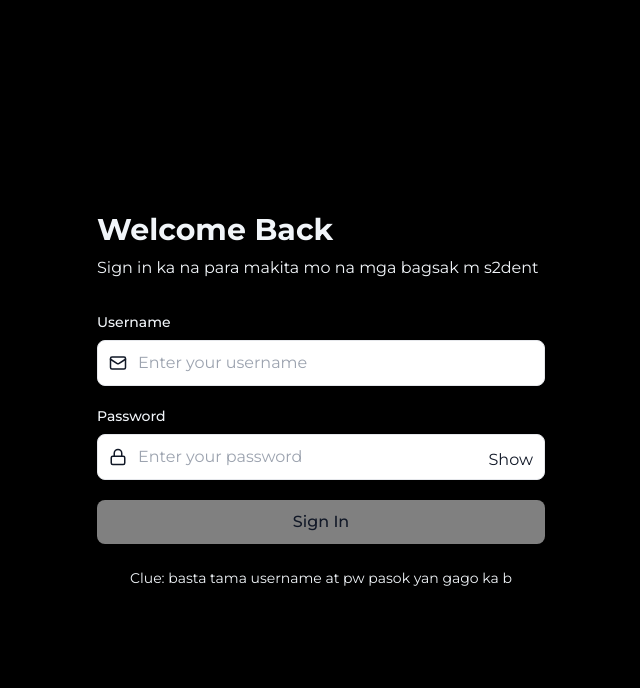
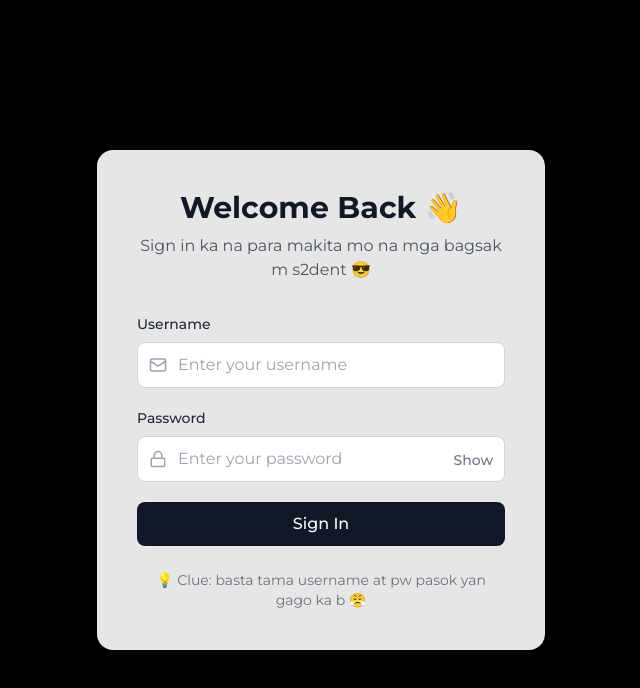
Before and after one commit to slur1/Quiz, a React (Vite) app: page /admin in a window 1280 px wide. Shown: the top 688 px of the page, without its empty margins (319-959 px from the left). Built offline with nearby package versions, Linux system fonts and the light colour scheme.

Commit message:
some changes

```diff
--- a/src/App.jsx
+++ b/src/App.jsx
@@ -7,7 +7,7 @@ import AddQuestion from "./admin/AddQuestion";
 import PixelLoader from "./components/PixelLoader";
 import LoginPage from "./admin/LoginPage";
 import Dashboard from "./admin/Dashboard";
-import DashboardOverview from "./admin/components/DashboardOverview";
+import ThankYou from "./components/ThankYouPage";
 
 
 
@@ -21,6 +21,7 @@ export default function App() {
         <Route path="/quizstart/:randomCode/:student_id/:quiz_id/:randomCode" element={<QuizPage />} />
         <Route path="/addingquestions" element={<AddQuestion />} />
         <Route path="/loader" element={<PixelLoader />} />
+        <Route path="/thankyou" element={<ThankYou />} />
 
         {/* Admin Routes */}
         <Route path="/admin" element={<LoginPage onLogin={(u, p) => console.log(u, p)} />} />
--- a/src/Pages/QuizPage.jsx
+++ b/src/Pages/QuizPage.jsx
@@ -363,7 +363,7 @@ useEffect(() => {
 
   const handleQuit = () => {
     clearState();
-    navigate(`/`);
+    navigate(`/thankyou`);
   };
 
   const handleReviewAnswers = () => {
@@ -425,6 +425,7 @@ useEffect(() => {
   if (showScore) {
     return (
       <>
+      <LogoIcon/>
         <QuizResult
           score={score}
           onQuit={handleQuit}
--- a/src/admin/LoginPage.jsx
+++ b/src/admin/LoginPage.jsx
@@ -21,70 +21,80 @@ export default function LoginPage({ onLogin }) {
   };
 
   return (
-    <div className="admin-body flex h-screen">
-      <div className="flex-1 flex items-center justify-center p-8">
-        <div className="w-full max-w-md">
-          <div className="mb-8">
-            <h2 className="text-3xl font-bold text-foreground mb-2">Welcome Back</h2>
-            <p className="text-muted-foreground">
-              Sign in ka na para makita mo na mga bagsak m s2dent
+    <div className="admin-body flex h-screen items-center justify-center bg-gray-100">
+      {/* Card Container */}
+      <div className="bg-white/90 backdrop-blur-sm shadow-2xl rounded-2xl p-10 w-full max-w-md">
+        <div className="mb-8 text-center">
+          <h2 className="text-3xl font-bold text-gray-900 mb-2">
+            Welcome Back 👋
+          </h2>
+          <p className="text-gray-600">
+            Sign in ka na para makita mo na mga bagsak m s2dent 😎
           </p>
         </div>
 
         <form onSubmit={handleSubmit} className="space-y-5">
+          {/* Username Field */}
           <div>
-              <label htmlFor="username" className="block text-sm font-medium text-foreground mb-2">
+            <label
+              htmlFor="username"
+              className="block text-sm font-medium text-gray-800 mb-2"
+            >
               Username
             </label>
             <div className="relative">
-                <Mail size={18} className="absolute left-3 top-3.5 text-gray-900" />
+              <Mail size={18} className="absolute left-3 top-3.5 text-gray-400" />
               <input
                 id="username"
                 type="text"
                 value={username}
                 onChange={(e) => setUsername(e.target.value)}
                 placeholder="Enter your username"
-                  className="w-full pl-10 pr-4 py-2.5 border border-input rounded-lg bg-background text-gray-900 placeholder-muted-foreground focus:outline-none focus:ring-2 focus:ring-gray-900 focus:border-transparent transition"
+                className="w-full pl-10 pr-4 py-2.5 border border-gray-300 rounded-lg bg-white text-gray-900 placeholder-gray-400 focus:outline-none focus:ring-2 focus:ring-gray-900 transition"
               />
             </div>
           </div>
 
+          {/* Password Field */}
           <div>
-              <label htmlFor="password" className="block text-sm font-medium text-foreground mb-2">
+            <label
+              htmlFor="password"
+              className="block text-sm font-medium text-gray-800 mb-2"
+            >
               Password
             </label>
             <div className="relative">
-                <Lock size={18} className="absolute left-3 top-3.5 text-gray-900" />
+              <Lock size={18} className="absolute left-3 top-3.5 text-gray-400" />
               <input
                 id="password"
                 type={showPassword ? "text" : "password"}
                 value={password}
                 onChange={(e) => setPassword(e.target.value)}
                 placeholder="Enter your password"
-                  className="w-full pl-10 pr-12 py-2.5 border border-input rounded-lg bg-background text-gray-900 placeholder-muted-foreground focus:outline-none focus:ring-2 focus:ring-gray-900 focus:border-transparent transition"
+                className="w-full pl-10 pr-12 py-2.5 border border-gray-300 rounded-lg bg-white text-gray-900 placeholder-gray-400 focus:outline-none focus:ring-2 focus:ring-gray-900 transition"
               />
               <button
                 type="button"
                 onClick={() => setShowPassword(!showPassword)}
-                  className="absolute right-3 top-3.5 text-gray-900 hover:text-foreground transition"
+                className="absolute right-3 top-3.5 text-gray-500 hover:text-gray-700 text-sm font-medium"
               >
                 {showPassword ? "Hide" : "Show"}
               </button>
             </div>
           </div>
 
+          {/* Submit Button */}
           <button
             type="submit"
-              className="w-full py-2.5 px-4 bg-white/50 hover:bg-white/100 text-gray-900 font-medium rounded-lg transition-colors duration-200 mt-6"
+            className="w-full py-2.5 px-4 bg-gray-900 hover:bg-gray-800 text-white font-medium rounded-lg transition-colors duration-200 mt-6"
           >
             Sign In
           </button>
         </form>
 
-          <p className="text-center text-sm text-muted-foreground mt-6">
-            Clue: basta tama username at pw pasok yan gago ka b
+        <p className="text-center text-sm text-gray-500 mt-6">
+          💡 Clue: basta tama username at pw pasok yan gago ka b 😤
         </p>
-        </div>
       </div>
     </div>
   );
--- a/src/components/QuizHeader.jsx
+++ b/src/components/QuizHeader.jsx
@@ -1,5 +1,5 @@
 // src/components/QuizHeader.jsx
-export default function QuizHeader({ quizUser, currentQuestion, totalQuestions, onQuit }) {
+export default function QuizHeader({ quizUser, currentQuestion, totalQuestions }) {
   return (
     <div className="flex justify-between items-center mb-4">
       <div>
@@ -12,12 +12,6 @@ export default function QuizHeader({ quizUser, currentQuestion, totalQuestions,
       <div className="text-right">
         <p className="text-slate-400">Question {currentQuestion + 1} of {totalQuestions}</p>
         <div className="mt-2">
-          <button
-            onClick={onQuit}
-            className="text-xs px-3 py-1 bg-red-600 rounded-md hover:opacity-90"
-          >
-            Quit
-          </button>
         </div>
       </div>
     </div>
--- a/src/components/QuizQuestion.jsx
+++ b/src/components/QuizQuestion.jsx
@@ -1,4 +1,3 @@
-// src/components/QuizQuestion.jsx
 export default function QuizQuestion({ question, userAnswer, onAnswerChange, timeLeft }) {
   return (
     <div className="bg-slate-800 p-6 rounded-2xl border border-slate-700 shadow-lg mb-6">
--- a/src/components/QuizResult.jsx
+++ b/src/components/QuizResult.jsx
@@ -3,7 +3,7 @@ export default function QuizResult({ score, onQuit}) {
   const percentage = score.totalPossible ? Math.round((score.totalScore / score.totalPossible) * 100) : 0;
 
   return (
-    <div className="min-h-[92vh] flex items-center justify-center bg-slate-900 text-white">
+    <div className="min-h-[80vh] flex items-center justify-center bg-slate-900 text-white">
       <div className="max-w-md w-full p-8 bg-slate-800 rounded-2xl border border-slate-700 text-center">
         <div className="text-6xl mb-4">🏆</div>
         <h2 className="text-3xl font-bold mb-2">Quiz Complete!</h2>
--- /dev/null
+++ b/src/components/ThankYouPage.jsx
@@ -0,0 +1,49 @@
+import { useEffect } from "react";
+import Footer from "../components/Footer";
+import LogoIcon from "../components/LogoIcon";
+import LogoCSS from "../assets/CSS2.png";
+
+export default function ThankYou() {
+
+useEffect(() => {
+  window.history.pushState(null, "", window.location.href);
+
+  const handlePopState = () => {
+    window.history.pushState(null, "", window.location.href);
+  };
+
+  window.addEventListener("popstate", handlePopState);
+
+  return () => {
+    window.removeEventListener("popstate", handlePopState);
+  };
+}, []);
+
+
+  return (
+    <>
+      <LogoIcon />
+
+      <div className="min-h-[80vh] flex flex-col items-center justify-center bg-slate-900 text-white px-4 text-center">
+        <div className="bg-slate-800/70 backdrop-blur-md border border-slate-700 rounded-2xl shadow-2xl p-10 max-w-lg w-full transition-transform duration-300 hover:-translate-y-1 hover:shadow-cyan-800/40">
+          <div className="flex flex-col items-center space-y-6">
+            <div className="rounded-full overflow-hidden w-32 h-32 bg-slate-900/70 border-4 border-slate-700 shadow-lg animate-pulse">
+              <img
+                src={LogoCSS}
+                alt="Pixel Logo"
+                className="w-full h-full object-cover"
+              />
+            </div>
+
+            <h1 className="text-3xl font-bold text-cyan-400">Thank You!</h1>
+            <p className="text-slate-300 text-lg leading-relaxed">
+              Your quiz submission has been successfully recorded.
+            </p>
+          </div>
+        </div>
+      </div>
+
+      <Footer />
+    </>
+  );
+}
```
Also changed, not shown: 1 other file (tests, documents, lock files or other folders). Lines whose indentation alone changed are shown as unchanged.
